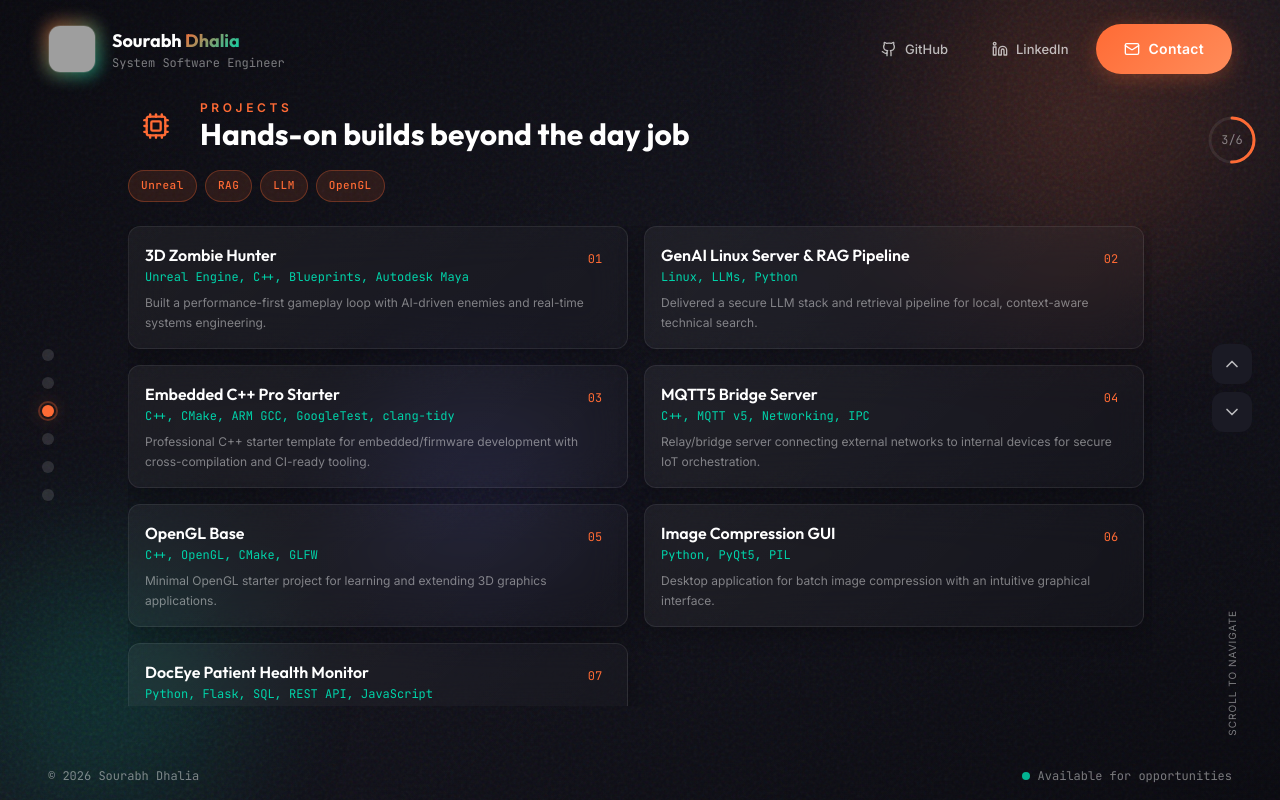
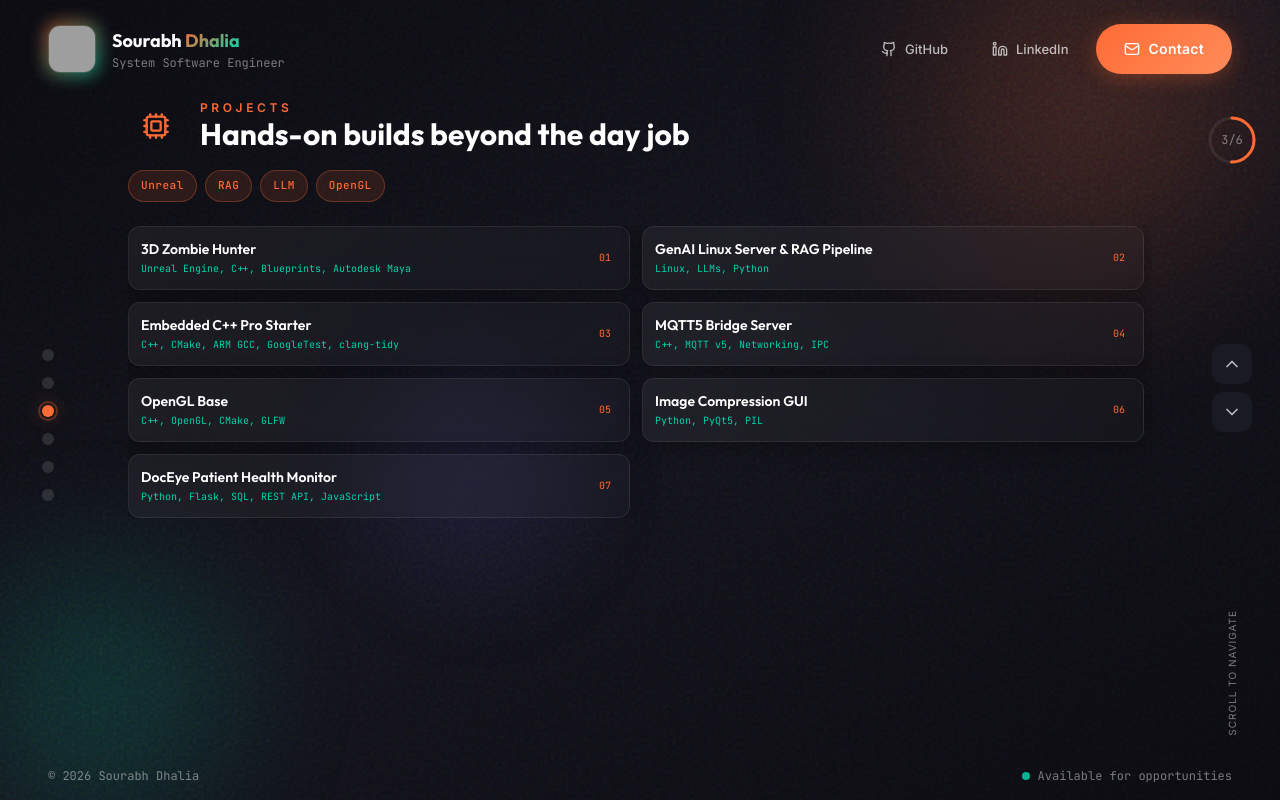
Before and after one commit to SourabhDhalia/PortfolioCPP, a React (Vite) app: page / in a window 1280 px wide. Both pictures are taken after a click on the button 48 px from the left and 411 px from the top of the page. Built offline with nearby package versions, Linux system fonts and the light colour scheme; grey boxes are pictures that could not be loaded.

Commit message:
Make project cards ultra-compact - title + stack only

```diff
--- a/src/Portfolio.tsx
+++ b/src/Portfolio.tsx
@@ -154,29 +154,26 @@ const WorkSection = () => (
 
 // Section: Projects - Compact 2-column grid
 const ProjectsSection = () => (
-  <div className="grid grid-cols-1 lg:grid-cols-2 gap-4 max-h-[60vh] overflow-y-auto pr-2 no-scrollbar">
+  <div className="grid grid-cols-1 lg:grid-cols-2 gap-3 max-h-[55vh] overflow-y-auto pr-2 no-scrollbar">
     {projects.map((project, i) => (
       <div
         key={project.title}
-        className="glass-card rounded-xl p-4 hover:border-[var(--border-accent)] transition-all group animate-fade-in"
-        style={{ animationDelay: `${i * 40}ms` }}
+        className="glass-card rounded-xl p-3 hover:border-[var(--border-accent)] transition-all group animate-fade-in"
+        style={{ animationDelay: `${i * 30}ms` }}
       >
-        <div className="flex items-start justify-between gap-2">
+        <div className="flex items-center justify-between gap-2">
           <div className="flex-1 min-w-0">
-            <h4 className="font-display text-base font-semibold text-[var(--text-primary)] group-hover:text-[var(--accent-primary)] transition-colors truncate">
+            <h4 className="font-display text-sm font-semibold text-[var(--text-primary)] group-hover:text-[var(--accent-primary)] transition-colors truncate">
               {project.title}
             </h4>
-            <p className="mt-0.5 text-xs font-mono text-[var(--accent-secondary)] truncate">
+            <p className="mt-0.5 text-[10px] font-mono text-[var(--accent-secondary)] truncate">
               {project.stack}
             </p>
           </div>
-          <span className="flex h-8 w-8 shrink-0 items-center justify-center rounded-lg bg-[var(--accent-primary)]/10 text-[var(--accent-primary)] text-xs font-mono">
+          <span className="flex h-6 w-6 shrink-0 items-center justify-center rounded-md bg-[var(--accent-primary)]/10 text-[var(--accent-primary)] text-[10px] font-mono">
             {String(i + 1).padStart(2, '0')}
           </span>
         </div>
-        <p className="mt-2 text-xs text-[var(--text-muted)] leading-relaxed line-clamp-2">
-          {project.summary}
-        </p>
       </div>
     ))}
   </div>
```
